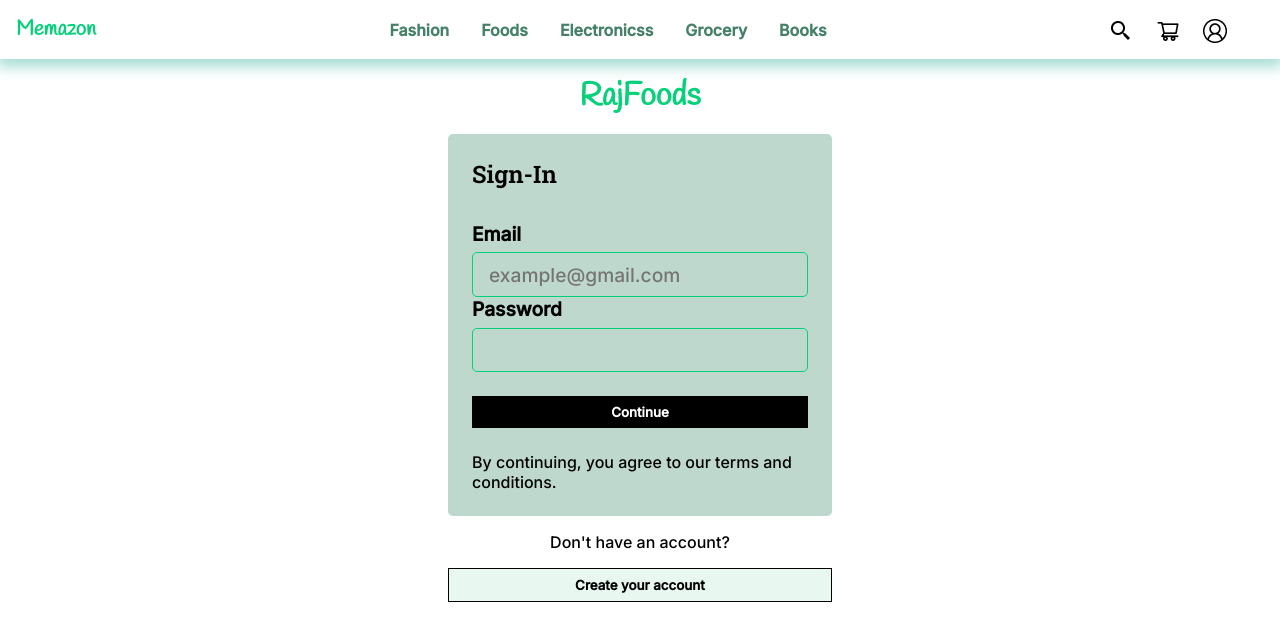
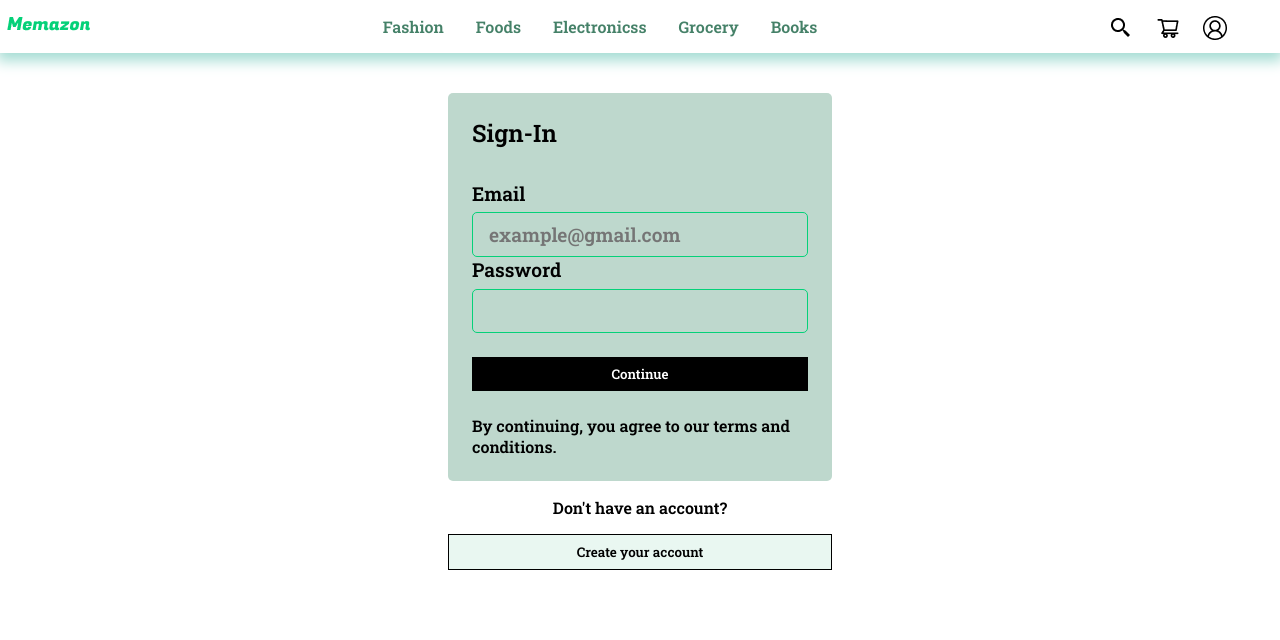
Before and after one commit to opsaran/Ecommerce-frontend, a React (Vite) app: page /login in a window 1280 px wide. Shown: the top 640 px of the page. Built offline with nearby package versions, Linux system fonts and the light colour scheme; no server answers.

Commit message:
style: fonts change

```diff
--- a/index.html
+++ b/index.html
@@ -36,7 +36,7 @@
     -->
 
     <link
-      href="https://fonts.googleapis.com/css2?family=Asap:wght@700&family=Handlee&text=Memazon&family=Inter:wght@500&family=Roboto+Slab:wght@600&display=swap"
+      href="https://fonts.googleapis.com/css2?family=Asap:wght@700&family=Roboto+Slab:wght@600&display=swap"
       rel="stylesheet"
     />
 
--- a/src/pages/login/login.tsx
+++ b/src/pages/login/login.tsx
@@ -83,10 +83,6 @@ function Login() {
 
   return (
     <div className="signIn">
-      {}
-      <a href="#" className="brand-logo">
-        RajFoods
-      </a>
       <form className="signIn-form" onSubmit={handleSubmit}>
         <h2>Sign-In</h2>
         <div className="input-wrapper">
--- a/src/styles/sass/abstracts/_fonts.scss
+++ b/src/styles/sass/abstracts/_fonts.scss
@@ -1,4 +1,4 @@
-$primary-font: "Inter", sans-serif;
+$primary-font: "Roboto Slab", sans-serif;
 $logo-font: "Handlee", cursive;
 $heading-font: "Asap", sans-serif;
 $roboto-font: "Roboto Slab", serif;
--- a/src/styles/sass/layout/_navigation.scss
+++ b/src/styles/sass/layout/_navigation.scss
@@ -24,10 +24,15 @@ nav {
   }
 }
 .brand-logo {
-  font-family: $logo-font;
-  font-weight: $bold-font-weight;
-  color: $color-primary;
-  font-size: 1.3rem;
+  // font-family: $logo-font;
+  // font-weight: $bold-font-weight;
+  // color: $color-primary;
+  font-size: 0;
+  width: 6rem;
+  height: 2rem;
+  background-image: url("/images/iconcollection/allicons.png");
+  background-position: -90px -5px;
+  background-repeat: no-repeat;
 }
 
 .nav-icons {
--- a/src/styles/sass/pages/_login.scss
+++ b/src/styles/sass/pages/_login.scss
@@ -3,15 +3,9 @@
 
 .signIn {
   width: 35%;
-  margin: 1rem auto;
+  margin: 2.5rem auto;
   position: relative;
   padding: 0rem 2rem;
-
-  .brand-logo {
-    font-size: 2rem;
-    text-align: center;
-    display: block;
-  }
 
   > div {
     margin-top: 0.5rem;
@@ -94,7 +88,7 @@
   }
 }
 
-@media (max-width: $medium-screens) {
+@media (min-width: $small-screens) and (max-width: $medium-screens) {
   .signIn {
     width: 60%;
   }
@@ -103,5 +97,6 @@
 @media (max-width: $small-screens) {
   .signIn {
     width: 80%;
+    padding: 0;
   }
 }
```
Also changed, not shown: public/images/iconcollection/allicons.png.
